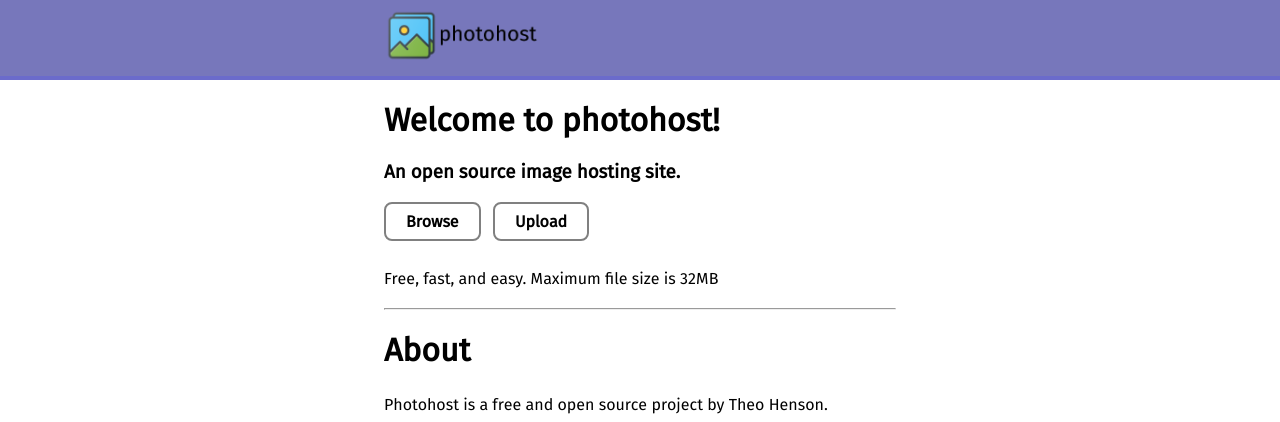
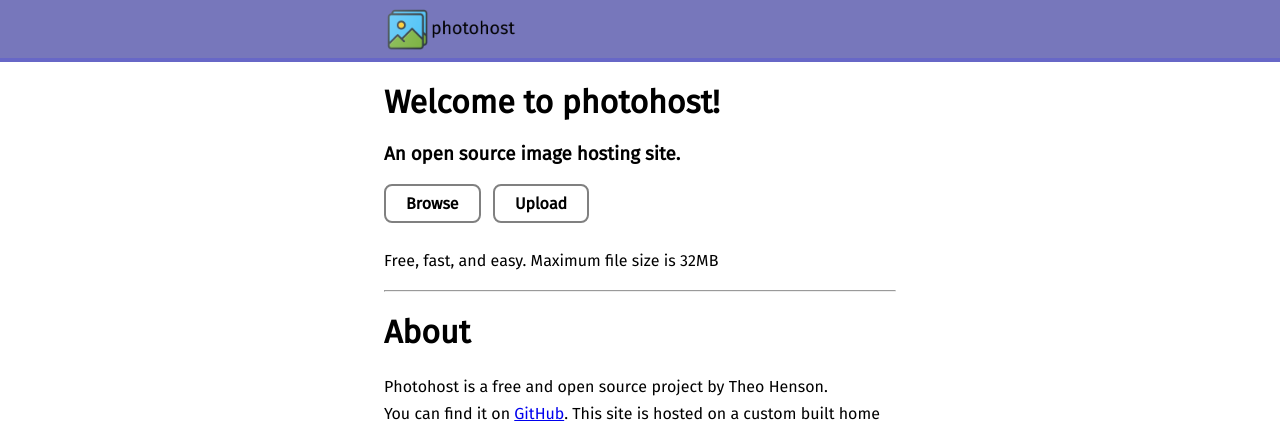
Before and after one commit to tteeoo/photohost, a Flask app: page / in a window 1280 px wide. Shown: the top 422 px of the page. Run offline with Flask 2, Linux system fonts and the light colour scheme.

Commit message:
Changed css

```diff
--- a/photohost/static/css/main.css
+++ b/photohost/static/css/main.css
@@ -53,11 +53,11 @@ body {
     background-color: #77b;
     height: auto;
     width: 100%;
-    border-bottom: 4px solid #6b6bcb;
+    border-bottom: 4px solid #6767c7;
 }
 #top-logo {
-    height: 56px;
-    padding: 8px 0px;
+    height: 48px;
+    padding-top: 6px;
     width: auto;
 }
 #top-wrapper {
```
